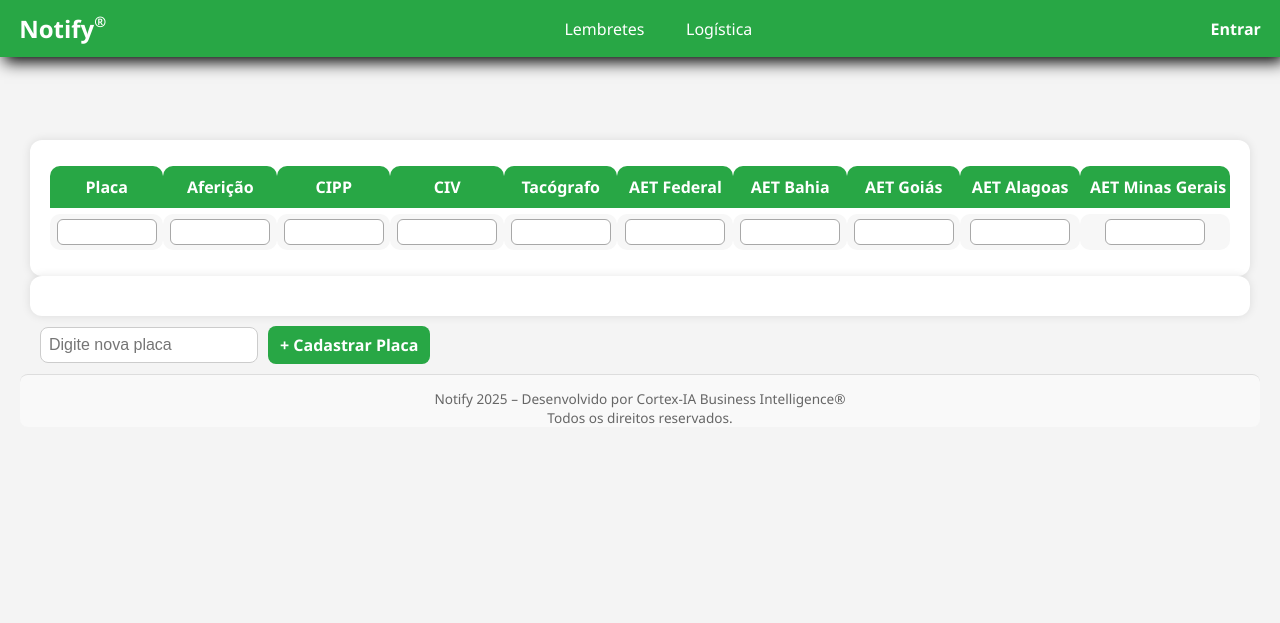
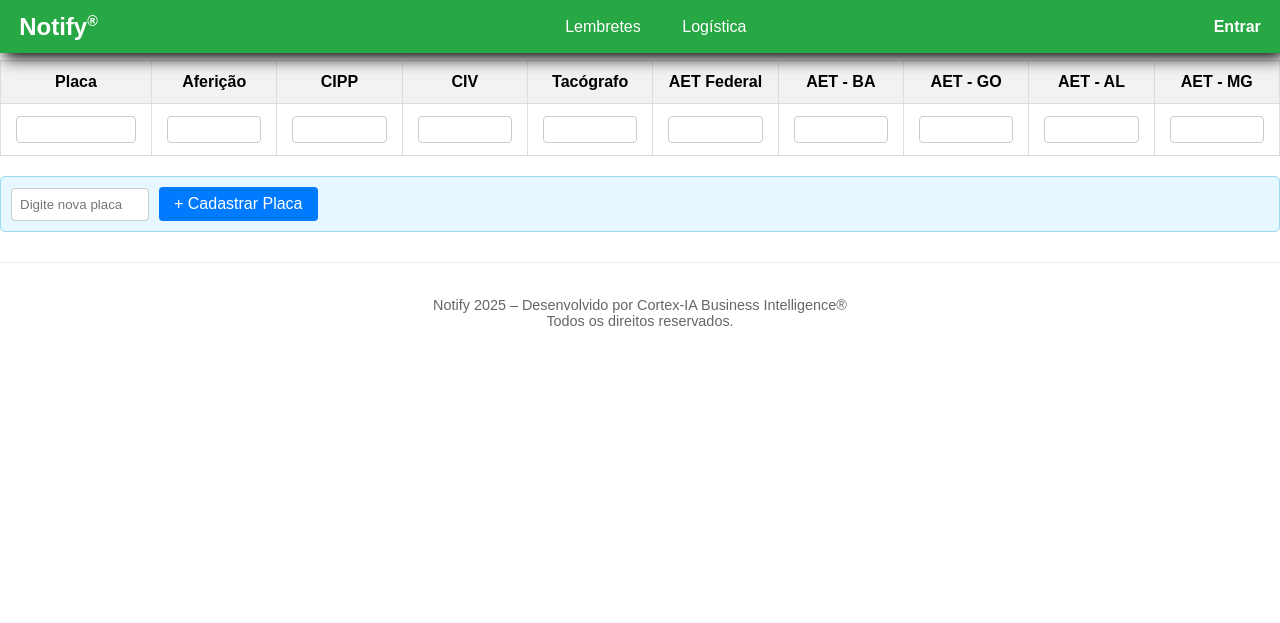
Before and after one commit to Cortex-ia-tech/Notify-App, a Flask app: template templates/logistica.html in a window 1280 px wide. Shown: the top 623 px of the page. After the commit the page ends 326 px from the top, so only its background shows below. Run offline with Flask 3, Linux system fonts and the light colour scheme; the template is opened without the code that fills it, so the values that code supplies are empty; some libraries are stand-ins or nearby versions.

Commit message:
alterado todo o layout da logistica.html

```diff
--- a/static/logistica.css
+++ b/static/logistica.css
@@ -1,155 +1,138 @@
+/* logistica.css */
+
 body {
-    font-family: 'Segoe UI', sans-serif;
-    margin: 0;
-    background: #f4f4f4;
-    padding: 80px 20px 20px 20px;
-    min-height: 100vh;
-    display: flex;
-    flex-direction: column;
-    padding-top: 140px;
+    /* Garante que o conteúdo comece abaixo da barra de menu fixa */
+    padding-top: 60px;
+    margin: 0; /* Remove margens padrão do body */
+    font-family: Arial, sans-serif; /* Define uma fonte padrão */
+    /* Adicione estas linhas para habilitar a rolagem da página no body */
+    height: 100%; /* Garante que o body ocupe toda a altura */
+    overflow-y: auto; /* Habilita a rolagem vertical no body */
 }
 
-.tabela-logistica {
-    margin-left: 10px;
-    margin-right: 10px;
-    overflow-x: auto;
-    background: white;
-    padding: 20px;
-    border-radius: 12px;
-    box-shadow: 0 0 10px rgba(0,0,0,0.1);
+/* Opcional: Estilo para a barra de menu se ela não estiver em base.css */
+/* Se a barra de menu já estiver estilizada e fixa, não precisa deste bloco */
+/* .menu-bar {
+    position: fixed;
+    top: 0;
+    left: 0;
+    width: 100%;
+    height: 150px;
+    background-color: #333;
+    color: white;
+    display: flex;
+    align-items: center;
+    justify-content: center;
+    z-index: 1000;
+} */
+
+/* Contêiner da tabela: removemos as propriedades de rolagem interna */
+.table-container {
+    /* REMOVIDO: height: 600px; */
+    /* REMOVIDO: overflow-y: auto; */
+    position: relative; /* Mantém, pois é bom para o contexto da tabela */
+    /* Adicione padding ou margem se precisar de espaço entre o menu e a tabela */
+    /* padding: 10px; */
 }
 
 table {
-    width: auto;
-    min-width: unset;
-    border-collapse: separate;
-    border-spacing: 0 6px;
-    margin: 0 auto;
+    width: 100%;
+    border-collapse: collapse; /* Colapsa as bordas das células */
+    table-layout: fixed; /* Ajuda a manter a largura das colunas, evitando que se ajustem ao conteúdo */
 }
 
-th {
-    text-align: center;
-    padding: 10px;
-    background: #28a745;
-    color: white;
-    border-top-left-radius: 10px;
-    border-top-right-radius: 10px;
-    white-space: nowrap;
+th, td {
+    padding: 12px 15px; /* Padding interno das células */
+    border: 1px solid #ddd;
+    text-align: left;
+    white-space: nowrap; /* Impede que o texto quebre linhas nas células */
+    overflow: hidden; /* Oculta o conteúdo que excede a largura da célula */
+    text-overflow: ellipsis; /* Adiciona '...' para texto oculto */
 }
 
-td {
-    background: #f7f7f7;
-    padding: 5px;
-    border-radius: 10px;
-    white-space: nowrap;
+thead th {
+    background-color: #f2f2f2; /* Cor de fundo para o cabeçalho */
+    position: sticky; /* Fixa o cabeçalho, mas agora em relação à viewport/body */
+    top: 60px; /* ESSENCIAL: Fixa o cabeçalho abaixo da barra de menu (60px) */
+    z-index: 1; /* Garante que o cabeçalho fique sobre o conteúdo ao rolar */
     text-align: center;
 }
 
-/* Estilo padronizado para todos os inputs da tabela */
-.tabela-logistica input[type="text"],
-.tabela-logistica input[list],
-.tabela-logistica select,
-.tabela-logistica input[type="date"] {
-    width: 100px;
-    max-width: 100px;
-    min-width: 100px;
-    padding: 4px 6px;
-    border-radius: 6px;
-    border: 1px solid #a8a8a8;
-    font-size: 0.9rem;
-    box-sizing: border-box;
+/* **AJUSTADO**: Largura específica para a coluna 'Placa' */
+thead th:first-child { /* Seleciona o primeiro th dentro do thead */
+    width: 120px; /* Defina a largura desejada para a coluna da placa. Ex: 120px */
+}
+
+tbody tr:nth-child(even) {
+    background-color: #f9f9f9; /* Estilo para linhas pares */
+}
+
+tbody tr:hover {
+    background-color: #f1f1f1; /* Estilo ao passar o mouse sobre as linhas */
+}
+
+/* **AJUSTADO**: Estilos para TODOS os inputs dentro da tabela */
+table input {
+    width: 100%; /* Ajusta a largura do input para preencher a célula */
+    padding: 5px;
+    box-sizing: border-box; /* Inclui padding e borda no cálculo da largura */
+    border: 1px solid #ccc;
+    border-radius: 4px;
+    min-width: 0; /* Permite que o input encolha até o mínimo necessário pela célula */
     text-align: center;
 }
 
-/* Garante largura das colunas da tabela */
-th, td {
-    width: 130px;
-    max-width: 130px;
-    text-align: center;
+/* Estilo para inputs inválidos e mensagens de erro */
+.input-invalido {
+    border-color: red !important;
 }
 
-footer {
-    margin-top: 10px;
-    text-align: center;
-    font-size: 0.85rem;
-    color: #666;
-    background-color: #f9f9f9;
-    border-top: 1px solid #ddd;
-    border-radius: 8px;
+.mensagem-erro {
+    color: red;
+    font-size: 0.8em;
+    display: block; /* Garante que a mensagem apareça em nova linha */
+    margin-top: 2px;
 }
 
-.conteudo-principal {
-    flex: 1;
-    display: flex;
-    flex-direction: column;
-}
-
+/* Estilos para a seção de cadastro de placa */
 .cadastro-placa {
+    margin: 20px 0;
+    padding: 10px;
+    background-color: #e6f7ff;
+    border: 1px solid #99d9f7;
+    border-radius: 5px;
     display: flex;
     align-items: center;
     gap: 10px;
-    margin: 10px 20px 0 20px;
 }
 
-.cadastro-placa input {
+.cadastro-placa input[type="text"] {
     padding: 8px;
-    font-size: 1rem;
     border: 1px solid #ccc;
-    border-radius: 8px;
-    width: 200px;
+    border-radius: 4px;
+    flex-grow: 1;
+    max-width: 120px; /* Esta é para o input de cadastro de placa, fora da tabela */
 }
 
-.cadastro-placa a {
+.cadastro-placa #btnCadastrarPlaca {
+    background-color: #007bff;
+    color: white;
+    padding: 8px 15px;
     text-decoration: none;
-    background-color: #28a745;
-    color: white;
-    padding: 8px 12px;
-    border-radius: 8px;
-    font-weight: bold;
-    transition: background-color 0.2s ease;
+    border-radius: 4px;
+    transition: background-color 0.3s ease;
 }
 
-.cadastro-placa a:hover {
-    background-color: #218838;
+.cadastro-placa #btnCadastrarPlaca:hover {
+    background-color: #0056b3;
 }
 
-.input-invalido {
-    background-color: #ffe5e5 !important;
-    border: 1px solid #cc0000 !important;
+/* Estilos para o footer */
+footer {
+    margin-top: 30px;
+    padding: 20px;
+    text-align: center;
+    color: #666;
+    font-size: 0.9em;
+    border-top: 1px solid #eee;
 }
-
-.mensagem-erro {
-    font-size: 0.75rem;
-    color: #cc0000;
-    margin-top: 4px;
-    display: block;
-}
-
-
-.cabecalho-tabela-fixo {
-    position: fixed;
-    top: 80px; /* ajuste se houver menu superior */
-    left: 0;
-    right: 0;
-    z-index: 10;
-    background: white;
-    padding: 0 20px;
-    border-bottom: 1px solid #ccc;
-}
-
-.cabecalho-tabela-fixo table {
-    width: auto;
-    margin: 0 auto;
-    border-collapse: separate;
-    border-spacing: 0;
-}
-
-.cabecalho-tabela-fixo th {
-    background: #28a745;
-    color: white;
-    padding: 10px;
-    border-top-left-radius: 10px;
-    border-top-right-radius: 10px;
-    width: 130px;
-    text-align: center;
-}
--- a/templates/logistica.html
+++ b/templates/logistica.html
@@ -8,8 +8,7 @@
 
 {% block content %}
 
-<div class="tabela-logistica">
-    <table>
+<div class="table-container"> <table>
             <thead>
                 <tr>
                     <th>Placa</th>
@@ -18,10 +17,10 @@
                     <th>CIV</th>
                     <th>Tacógrafo</th>
                     <th>AET Federal</th>
-                <th>AET Bahia</th>
-                <th>AET Goiás</th>
-                <th>AET Alagoas</th>
-                <th>AET Minas Gerais</th>
+                    <th>AET - BA</th>
+                    <th>AET - GO</th>
+                    <th>AET - AL</th>
+                    <th>AET - MG</th>
                 </tr>
             </thead>
             <tbody id="corpo-logistica">
@@ -57,15 +56,6 @@
             </tbody>
         </table>
     </div>
-
-<div class="tabela-logistica">
-    <table>
-
-    </table>
-</div>
-
-
-
 <div class="cadastro-placa">
     <input type="text" id="novaPlaca" placeholder="Digite nova placa">
     <a href="#" id="btnCadastrarPlaca">+ Cadastrar Placa</a>
@@ -295,6 +285,4 @@ document.addEventListener('DOMContentLoaded', () => {
     }
 });
 </script>
-
-
 {% endblock %}
```
Lines whose indentation alone changed are shown as unchanged.
